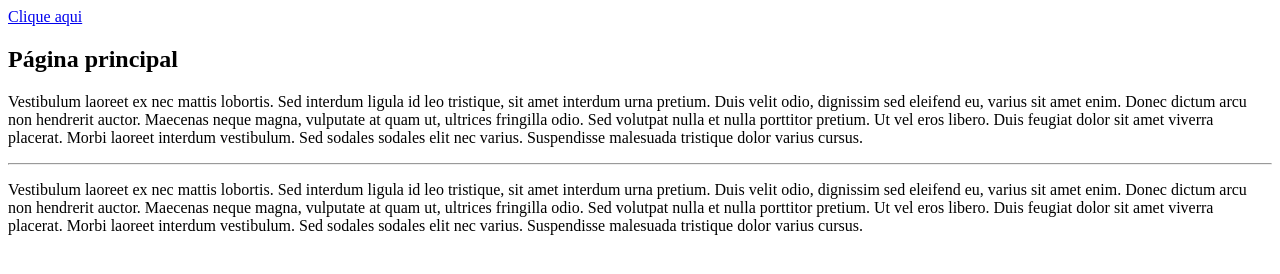
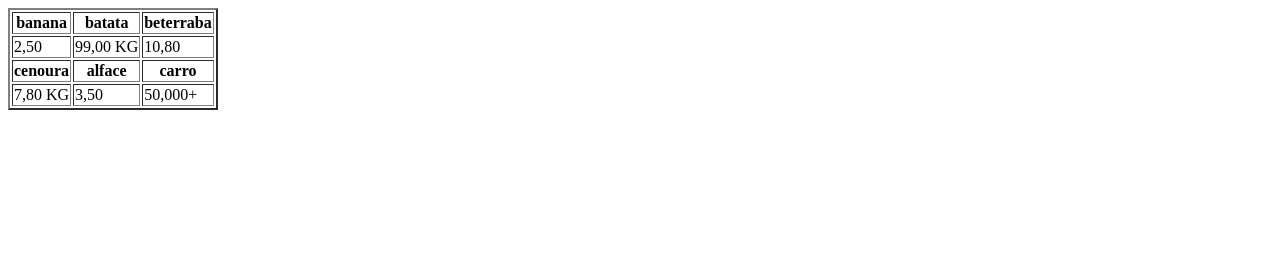
Before and after one commit to Kcypdr/Projeto-Curso-de-udemy, a plain HTML site: page index.html in a window 1280 px wide. Drawn offline with Linux system fonts and the light colour scheme.

Commit message:
Aprendendo a fazer tambela
tabela simples aprendendo a diferenciar o <th> do <td>

```diff
--- a/index.html
+++ b/index.html
@@ -8,13 +8,32 @@
 </head>
 <body>
 </body>
-        <a href="contato.html">Clique aqui</a>
+        <table border="2">
+                <tr>
+                    <th>banana</th>
+                    <th>batata</th>
+                    <th>beterraba</th>
+                </tr>
+                <tr>
+                        <td>2,50</td>
+                        <td>99,00 KG</td>
+                        <td>10,80</td>
+                </tr>
+                <tr>
+  <!--A diferença do <td> pro <th> e que o td deixa meio que
+sem negrito, minha preferencia é o td-->
+                        <th>cenoura</th>
+                        <th>alface</th>
+                        <th>carro</th>
+                </tr>
+                <tr>
+                        <td>7,80 KG</td>
+                        <td>3,50</td>
+                        <td>50,000+</td>
 
-          <h2>Página principal</h2>
-          <p>Vestibulum laoreet ex nec mattis lobortis. Sed interdum ligula id leo tristique, sit amet interdum urna pretium. Duis velit odio, dignissim sed eleifend eu, varius sit amet enim. Donec dictum arcu non hendrerit auctor. Maecenas neque magna, vulputate at quam ut, ultrices fringilla odio. Sed volutpat nulla et nulla porttitor pretium. Ut vel eros libero. Duis feugiat dolor sit amet viverra placerat. Morbi laoreet interdum vestibulum. Sed sodales sodales elit nec varius. Suspendisse malesuada tristique dolor varius cursus.</p>
+                </td>
+        </tr>
+        </table>
 
-          <hr>
-
-          <p>Vestibulum laoreet ex nec mattis lobortis. Sed interdum ligula id leo tristique, sit amet interdum urna pretium. Duis velit odio, dignissim sed eleifend eu, varius sit amet enim. Donec dictum arcu non hendrerit auctor. Maecenas neque magna, vulputate at quam ut, ultrices fringilla odio. Sed volutpat nulla et nulla porttitor pretium. Ut vel eros libero. Duis feugiat dolor sit amet viverra placerat. Morbi laoreet interdum vestibulum. Sed sodales sodales elit nec varius. Suspendisse malesuada tristique dolor varius cursus.</p>
 </body>
 </html>
```
